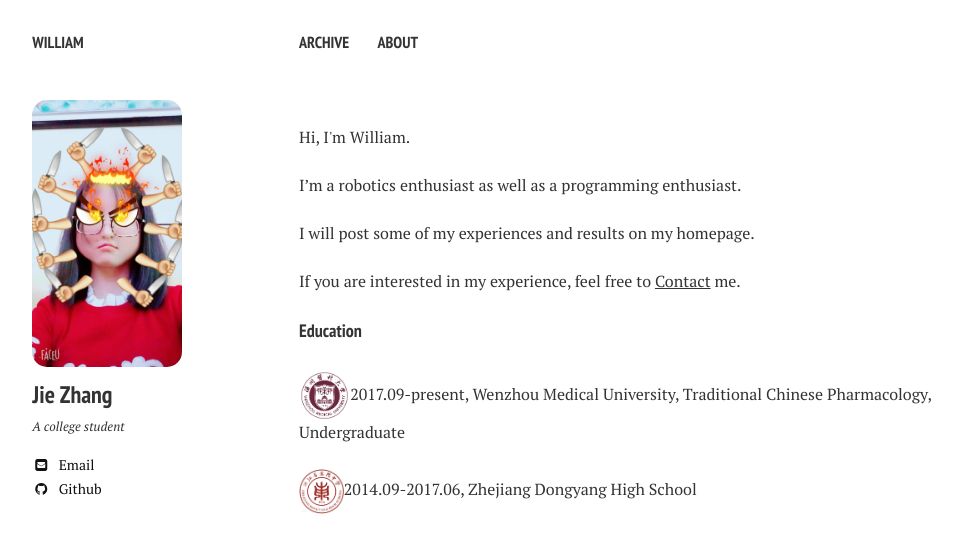
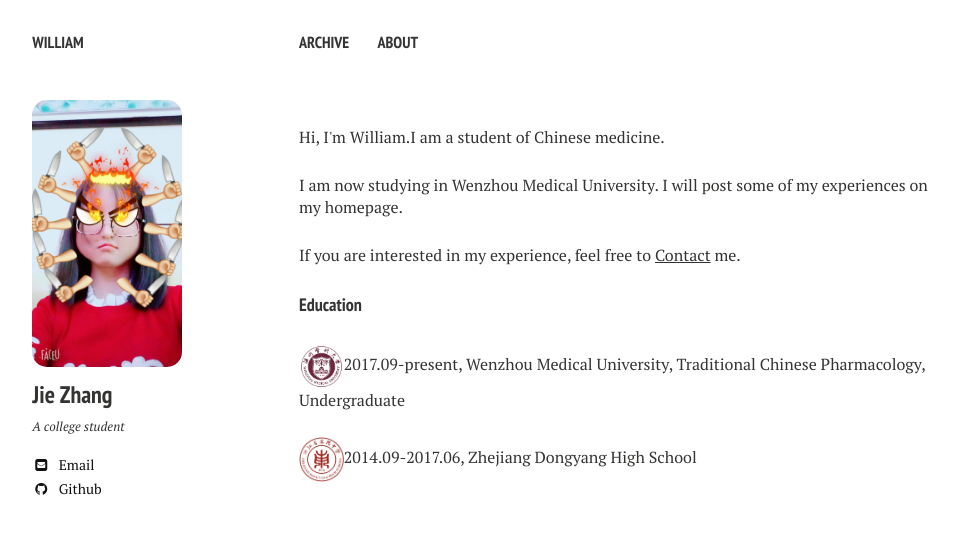
Before and after one commit to Wwwilliamm/Wwwilliamm.github.io, a plain HTML site: page about/index.html in a window 1280 px wide. Shown: the whole page, without its empty margins (21-983 px from the left). Drawn offline with Linux system fonts and the light colour scheme.

Commit message:
Update index.html

```diff
--- a/about/index.html
+++ b/about/index.html
@@ -117,17 +117,15 @@
   <article class="page">
     <h1></h1>
     <div class="article-wrap">
-      <p>Hi, I'm William.</p>
+      <p>Hi, I'm William.I am a student of Chinese medicine.</p>
 
-<p>I’m a robotics enthusiast as well as a programming enthusiast.</p>
+<p>I am now studying in Wenzhou Medical University. I will post some of my experiences on my homepage.</p>
 
-<p> I will post some of my experiences and results on my homepage.</p>
-
-<p>If you are interested in my experience, feel free to <a href="&#109;&#97;&#105;&#108;&#116;&#111;&#58;&#109;&#97;&#105;&#119;&#101;&#105;&#49;&#56;&#51;&#64;&#49;&#54;&#51;&#46;&#99;&#111;&#109;">Contact</a> me.</p>
+<p>If you are interested in my experience, feel free to <a href="&#109;&#97;&#105;&#108;&#116;&#111;&#58;&#49;&#55;&#52;&#56;&#50;&#57;&#53;&#48;&#51;&#56;&#64;&#113;&#113;&#46;&#99;&#111;&#109;">Contact</a> me.</p>
 
 	<h4><a>Education</a></h4>
 
-	<p><img src="https://Wwwilliamm.github.io/images/wmu.jpg" alt="..." class="img-fluid" width="8%">2017.09-present, Wenzhou Medical University, Traditional Chinese Pharmacology, Undergraduate</p>
+	<p><img src="https://Wwwilliamm.github.io/images/wmu.jpg" alt="..." class="img-fluid" width="7%">2017.09-present, Wenzhou Medical University, Traditional Chinese Pharmacology, Undergraduate</p>
 
 	<p><img src="https://Wwwilliamm.github.io/images/dyzx.jpg" alt="..." class="img-fluid" width="7%">2014.09-2017.06, Zhejiang Dongyang High School</p>
 
```
